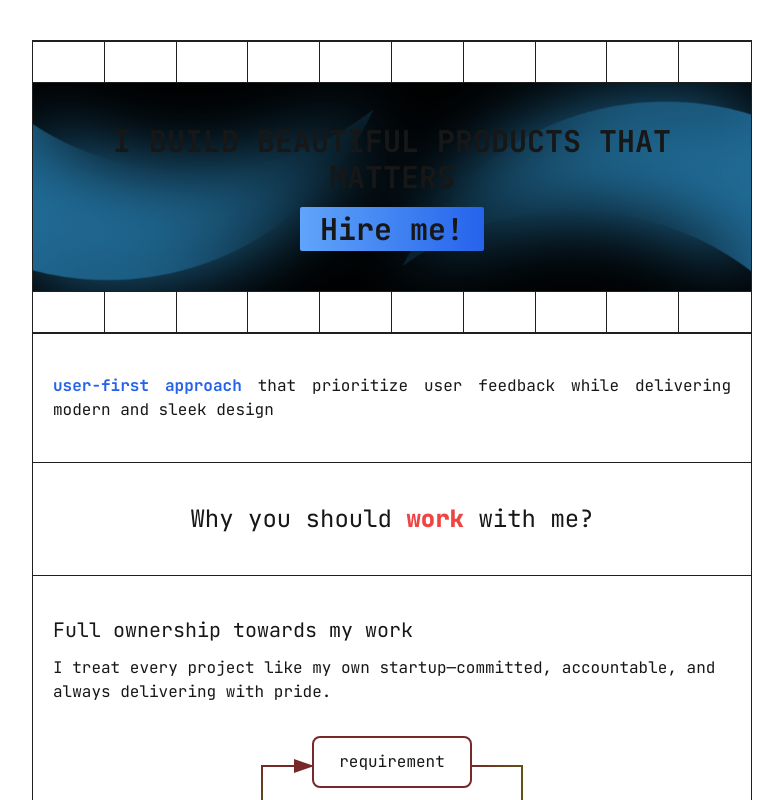
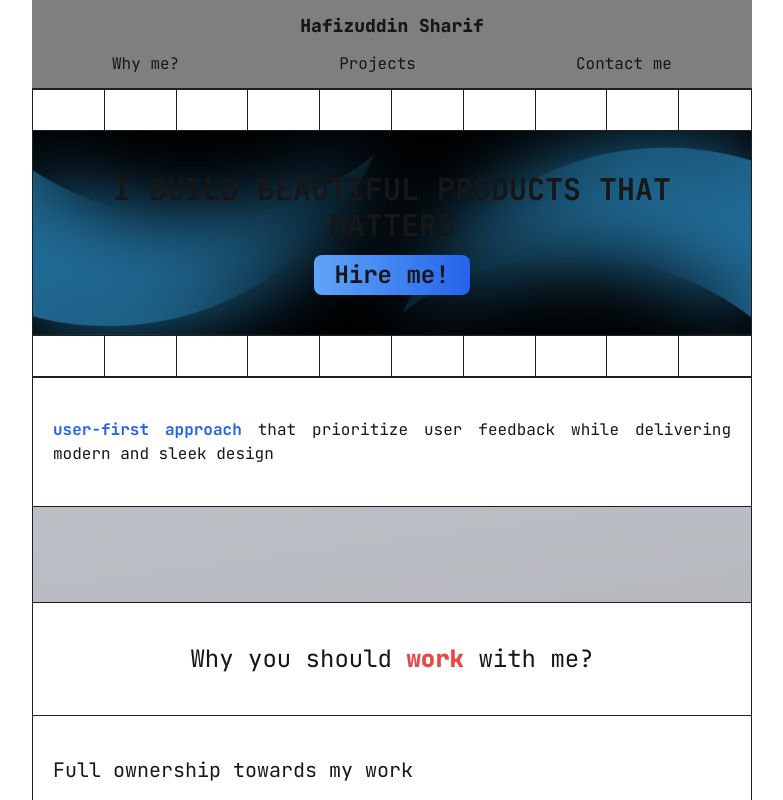
Before and after one commit to HafizuddinSharif/portfolio-v3, a Next.js app: page / in a window 1280 px wide. Shown: the top 800 px of the page, without its empty margins (248-1031 px from the left). Built offline with nearby package versions, Linux system fonts and the light colour scheme.

Commit message:
ADD: animation and navbar

```diff
--- /dev/null
+++ b/app/(components)/Navbar.tsx
@@ -0,0 +1,16 @@
+import Link from "next/link";
+
+const Navbar = () => {
+  return (
+    <nav className=" sticky top-0 z-40 text-center py-3 backdrop-blur-md bg-black/50">
+      <div className="mb-3 text-lg font-black">Hafizuddin Sharif</div>
+      <div className="flex justify-around">
+        <Link href={"#whyMe"}>Why me?</Link>
+        <Link href={"#pastProjects"}>Projects</Link>
+        <Link href={"#contact"}>Contact me</Link>
+      </div>
+    </nav>
+  );
+};
+
+export default Navbar;
--- a/app/layout.tsx
+++ b/app/layout.tsx
@@ -1,6 +1,8 @@
 import type { Metadata } from "next";
 import { JetBrains_Mono } from "next/font/google";
 import "./globals.css";
+import Link from "next/link";
+import Navbar from "./(components)/Navbar";
 
 export const metadata: Metadata = {
   title: "Hafizuddin Sharif",
@@ -20,7 +22,10 @@ export default function RootLayout({
 }>) {
   return (
     <html lang="en">
-      <body className={`${jetbrainsMono.variable} font-mono antialiased max-w-[720px] mx-auto`}>{children}</body>
+      <body className={`${jetbrainsMono.variable} font-mono antialiased max-w-[720px] mx-auto relative`}>
+        <Navbar />
+        {children}
+      </body>
     </html>
   );
 }
--- a/app/page.tsx
+++ b/app/page.tsx
@@ -1,9 +1,15 @@
+"use client";
+
 import ReasonOneDiagram from "./(components)/ReasonOneDiagram";
 import CleanCode from "./(components)/CleanCode";
 import MessyCode from "./(components)/MessyCode";
 import ReasonThreeDiagram from "./(components)/ReasonThreeDiagram";
 import Project from "./(components)/Project";
 import NextPic from "../public/kerisik_banner.png";
+
+import gsap from "gsap";
+import { useGSAP } from "@gsap/react";
+import { useRef } from "react";
 
 export default function Home() {
   const Boxes = () => {
@@ -21,15 +27,36 @@ export default function Home() {
       </div>
     );
   };
+
+  gsap.registerPlugin(useGSAP);
+  const container = useRef(null);
+
+  useGSAP(
+    () => {
+      const main = gsap.timeline();
+
+      // gsap code here...
+      main.fromTo(".backblur", { opacity: 0 }, { opacity: 1, duration: 1.5 });
+      main.fromTo(".heroText", { opacity: 0 }, { opacity: 1, duration: 1 });
+      main.fromTo(".cta", { opacity: 0 }, { opacity: 1, duration: 1 });
+    },
+    { scope: container }
+  ); // <-- scope for selector text (optional)
+
   return (
-    <div className="border border-lightGrey my-10">
+    <div className="border border-lightGrey mb-10">
       {/* Hero Section */}
-      <div id="hero" className="relative">
+      <div ref={container} id="hero" className="relative">
         <Boxes />
-        <div className="font-bold text-3xl py-10 px-5 relative bg-my_bg_image bg-cover bg-center backdrop-blur-lg">
-          <h1 className="text-center">I BUILD BEAUTIFUL PRODUCTS THAT MATTERS</h1>
-          <div className="flex justify-center mt-3">
-            <div className="rounded-sm bg-gradient-to-r from-blue-400 to-blue-600 px-5 hover:from-white hover:to-white hover:text-black transition-all cursor-pointer py-1">
+        <div className="backblur font-bold py-10 px-5 relative bg-my_bg_image bg-cover bg-center backdrop-blur-lg">
+          <h1 className="heroText text-center text-3xl fireball">
+            I BUILD BEAUTIFUL PRODUCTS THAT{" "}
+            <div className="heroPop">
+              <p className="inline-block">MATTERS</p>
+            </div>
+          </h1>
+          <div className="flex justify-center mt-3 text-2xl">
+            <div className="cta rounded-lg bg-gradient-to-r from-blue-400 to-blue-600 px-5 hover:from-white hover:to-white hover:text-black transition-all cursor-pointer py-1">
               <p>Hire me!</p>
             </div>
           </div>
@@ -39,13 +66,18 @@ export default function Home() {
         <Boxes />
         <div className="border-t border-t-lightGrey py-10 px-5">
           <p className="text-justify">
-            <span className="font-bold text-blue-600">user-first approach</span> that prioritize user feedback while delivering modern and sleek design{" "}
+            <span className="font-bold text-blue-600">user-first approach</span> that prioritize user feedback while delivering modern and sleek
+            design{" "}
           </p>
         </div>
       </div>
 
+      <div id="whyMe" className="h-24 border-t border-t-lightGrey">
+        <div className="h-full w-full mx-auto p-6 bg-gradient-to-tl from-slate-900 to-slate-800 backdrop-blur-lg opacity-30"></div>
+      </div>
+
       {/* Why me section */}
-      <div id="whyMe">
+      <div>
         <div className="border-t border-t-lightGrey py-10 px-5">
           <h2 className="text-center text-2xl">
             Why you should <span className=" font-extrabold text-red-500">work</span> with me?
@@ -77,16 +109,25 @@ export default function Home() {
         <ReasonThreeDiagram />
       </div>
 
+      <div id="pastProjects" className="h-24 border-t border-t-lightGrey">
+        <div className="h-full w-full mx-auto p-6 bg-gradient-to-tl from-slate-900 to-slate-800 backdrop-blur-lg opacity-30"></div>
+      </div>
+
       {/* Past projects section */}
-      <div id="pastProjects">
+      <div>
         <div className="border-t border-t-lightGrey py-10 px-5">
           <h2 className="text-center text-2xl">Some of my past projects</h2>
         </div>
-        <Project title={"Kerisik: Recipe Manager"} description={"A utility app that stores recipe, plan meals, and generate grocery list."} imageUrl={NextPic} altImage={"Screenshot of Kerisik app"} />
+        <Project
+          title={"Kerisik: Recipe Manager"}
+          description={"A utility app that stores recipe, plan meals, and generate grocery list."}
+          imageUrl={NextPic}
+          altImage={"Screenshot of Kerisik app"}
+        />
       </div>
 
       {/* Contact me section */}
-      <div>
+      <div id="contact">
         <form className="border-t border-t-lightGrey py-10 px-5 bg-lightDark">
           <h2 className="text-2xl">Let's work together</h2>
           <div className="my-5">
--- a/package.json
+++ b/package.json
@@ -9,8 +9,10 @@
     "lint": "next lint"
   },
   "dependencies": {
+    "@gsap/react": "^2.1.2",
     "@next/mdx": "^15.1.7",
     "@types/mdx": "^2.0.13",
+    "gsap": "^3.12.7",
     "lucide-react": "^0.475.0",
     "next": "15.1.7",
     "react": "^19.0.0",
```
Also changed, not shown: 1 other file (tests, documents, lock files or other folders).
